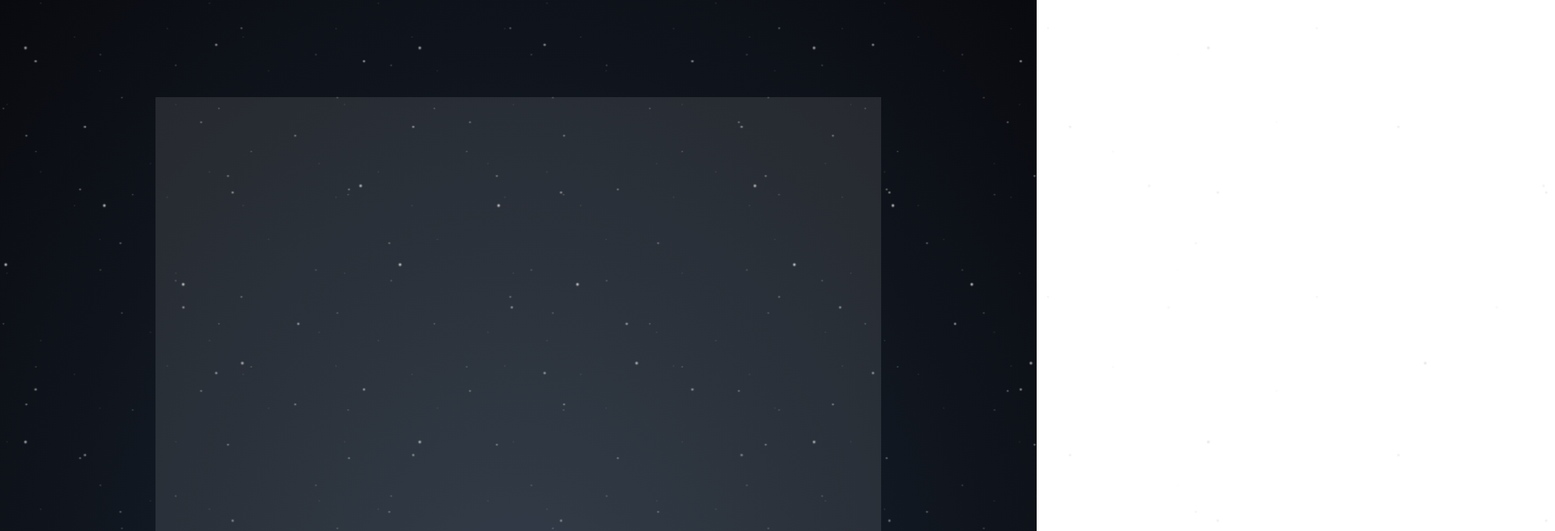
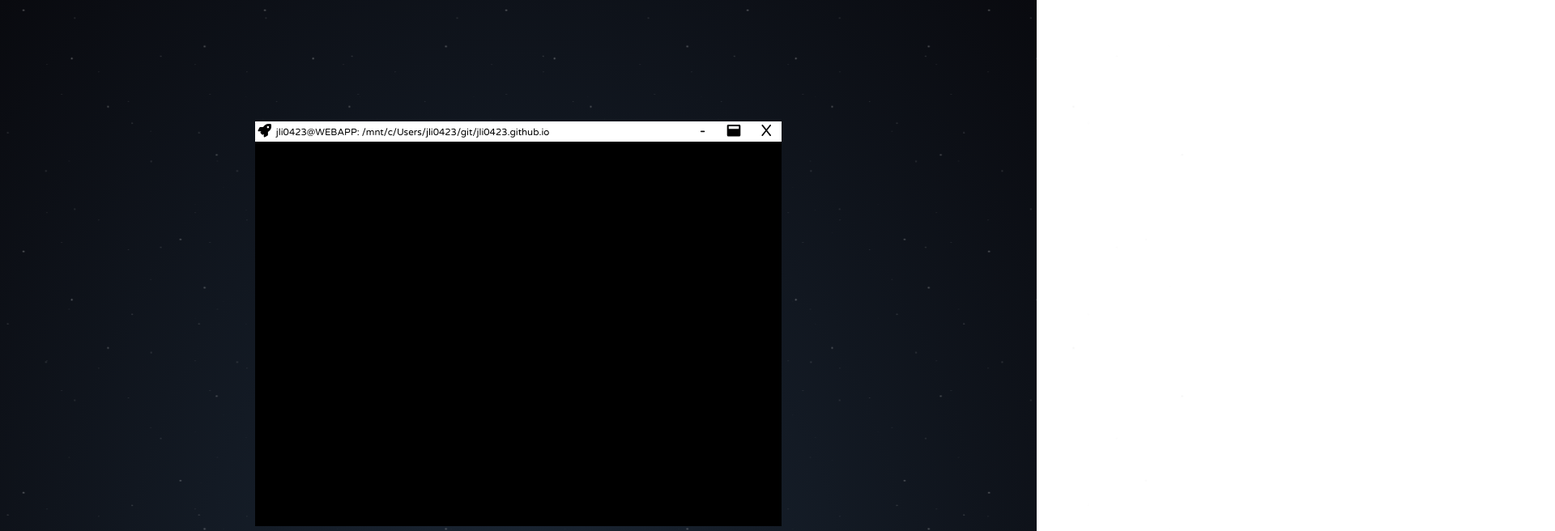
Before and after one commit to justinli0423/home, a React (Create React App) app: page / in a window 1280 px wide. Shown: the top 656 px of the page at 81% size, 1920 px wide, since content can reach past the window. Built offline with nearby package versions, Linux system fonts and the light colour scheme.

Commit message:
finished nav bar for windows

```diff
--- a/package.json
+++ b/package.json
@@ -3,6 +3,11 @@
   "version": "0.1.0",
   "private": true,
   "dependencies": {
+    "@fortawesome/fontawesome-svg-core": "^1.2.0-14",
+    "@fortawesome/free-solid-svg-icons": "^5.1.0-11",
+    "@fortawesome/react-fontawesome": "0.1.0-11",
+    "i": "^0.3.6",
+    "npm": "^6.3.0",
     "prop-types": "^15.6.2",
     "react": "^16.4.2",
     "react-dom": "^16.4.2",
--- a/src/Components/Data/Colors.js
+++ b/src/Components/Data/Colors.js
@@ -9,7 +9,7 @@ const colors = {
   spaceBlack: '#090A0F',
   grey: '#C0C0C0',
   transparent: 'rgba(0, 0, 0, 0)',
-  translucentWhite: 'rgba(255, 255, 255, .1)',
+  translucentWhite: 'rgba(255, 255, 255, .2)',
 };
 
 export default colors;
--- a/src/Components/MainFrame.js
+++ b/src/Components/MainFrame.js
@@ -1,21 +1,108 @@
-import React from 'react';
+import React, { Component } from 'react';
 import styled from 'styled-components';
+import { FontAwesomeIcon } from '@fortawesome/react-fontawesome';
+import { faWindowMaximize, faRocket } from '@fortawesome/free-solid-svg-icons';
 
 import Colors from './Data/Colors';
 
-const MainFrame = () => (
-  <Wrapper> </Wrapper>
-);
+const frameTitle = 'jli0423@WEBAPP: /mnt/c/Users/jli0423/git/jli0423.github.io';
+
+export default class MainFrame extends Component {
+  componentWillMount() {
+    this.setState({
+      FrameClicked: false,
+    });
+  }
+
+  render() {
+    return (
+      <Wrapper>
+        <WindowsNavBarLeft>
+          <WindowsToolLeft>
+            <FontAwesomeIcon icon={faRocket} />
+            <Title>
+              { frameTitle }
+            </Title>
+          </WindowsToolLeft>
+        </WindowsNavBarLeft>
+        <WindowsNavBarRight>
+          <WindowsTool>
+            -
+          </WindowsTool>
+          <WindowsToolMaximize>
+            <FontAwesomeIcon icon={faWindowMaximize} />
+          </WindowsToolMaximize>
+          <WindowsTool>
+            X
+          </WindowsTool>
+        </WindowsNavBarRight>
+      </Wrapper>
+    );
+  }
+}
 
 const Wrapper = styled.div`
   position: absolute;
   display: block;
   top: 50%;
   left: 50%;
-  width: 70%;
-  height: 70%;
+  width: 65em;
+  height: 50em;
   transform: translate(-50%, -50%);
-  background-color: ${Colors.translucentWhite};
+  background-color: ${Colors.black};
 `;
 
-export default MainFrame;
+const WindowsNavBar = styled.div`
+  position: absolute;
+  display: flex;
+  flex-direction: row;
+  top: 0;
+  height: 2.5em;
+  background-color: ${Colors.white};
+`;
+
+const WindowsNavBarRight = WindowsNavBar.extend`
+  justify-content: flex-end;
+  width: 25%;
+  right: 0;
+`;
+
+const WindowsNavBarLeft = WindowsNavBar.extend`
+  justify-content: flex-start;
+  width: 75%;
+  left: 0;
+`;
+
+const WindowsTool = styled.div`
+  display: block;
+  margin: 0;
+  height: 100%;
+  padding: 0 .6em;
+  font-size: 2em;
+  font-weight: 100;
+  background-color: ${Colors.transparent};
+  transition: .06s all linear;
+  &:hover {
+    background-color: ${Colors.lightGrey2};
+  }
+`;
+
+const WindowsToolMaximize = WindowsTool.extend`
+  vertical-align: center;
+  transform: scale(.83);
+`;
+
+const WindowsToolLeft = WindowsTool.extend`
+  transform: scale(.83);
+  width: 100%;
+  margin-left: -2.5em;
+  &:hover {
+    background-color: ${Colors.transparent};
+  }
+`;
+
+const Title = styled.span`
+  font-size: .7em;
+  width: 100%;
+  margin-left: .5em;
+`;
```
Also changed, not shown: 1 other file (tests, documents, lock files or other folders).
